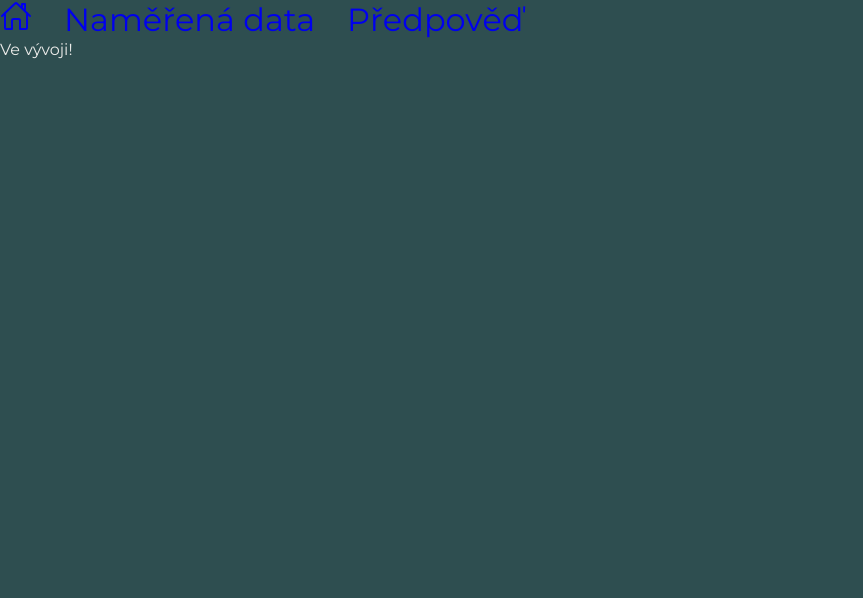
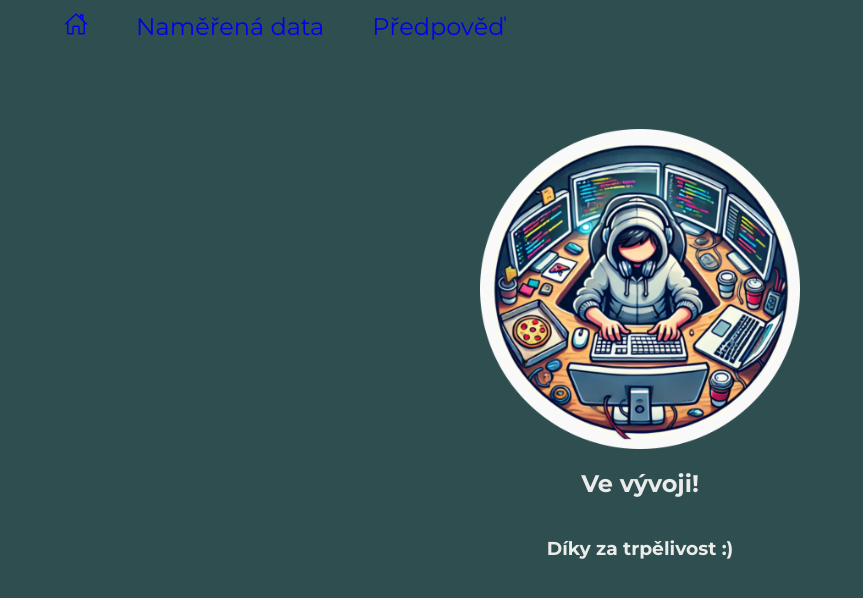
Before and after one commit to baraHer/CO2-measuring-unit, a React (Create React App) app in the folder co2-measuring-unit/: page /data in a window 1280 px wide. Shown: the top 598 px of the page, without its empty margins (0-863 px from the left). Built offline with nearby package versions, Linux system fonts and the light colour scheme.

Commit message:
404 page, provisional data visualization page (in development), styling

```diff
--- a/co2-measuring-unit/src/App.js
+++ b/co2-measuring-unit/src/App.js
@@ -5,23 +5,26 @@ import { BrowserRouter, Routes, Route } from 'react-router-dom';
 import MainPage from "./pages/MainPage";
 import ForecastPage from "./pages/ForecastPage";
 import ClimateDataPage from "./pages/ClimateDataPage";
+import ErrorPage from "./pages/ErrorPage";
 
 import Header from "./components/Header";
 import Footer from "./components/Footer";
 
 function App() {
   return (
+    <BrowserRouter>
         <div className="App">
-      <BrowserRouter>
               <Header />
               <Routes>
                   <Route path='/' element={<MainPage />} />
                   <Route path='/data' element={<ClimateDataPage />} />
                   <Route path='/predpoved' element={<ForecastPage />} />
+                  <Route path='*' element={<ErrorPage />} />
               </Routes>
               <Footer />
+
+        </div>
     </BrowserRouter>
-    </div>
   );
 }
 
--- a/co2-measuring-unit/src/components/FactTabs.css
+++ b/co2-measuring-unit/src/components/FactTabs.css
@@ -0,0 +1,4 @@
+.fact-tab-btns {
+    display: flex;
+    gap: 16px;
+}
--- a/co2-measuring-unit/src/components/FactTabs.jsx
+++ b/co2-measuring-unit/src/components/FactTabs.jsx
@@ -13,9 +13,11 @@ const FactTabs = () => {
         <section>
             <h2>Poznej svého tichého spolubydlícího – CO2</h2>
 
-            <button onClick={ () => {setTab(0)} }>Jak fungují měřiče CO2?</button>
-            <button onClick={ () => {setTab(1)} }>Kdy už je CO2 moc?</button>
-            <button onClick={ () => {setTab(2)} }>CO2 v atmosféře</button>
+            <div className='fact-tab-btns'>
+                <button onClick={ () => {setTab(0)} }>Jak fungují měřiče CO2?</button>
+                <button onClick={ () => {setTab(1)} }>Kdy už je CO2 moc?</button>
+                <button onClick={ () => {setTab(2)} }>CO2 v atmosféře</button>
+            </div>
 
             <OneFactTab title={title} text={text} image={image} description={description}/>
         </section>
--- a/co2-measuring-unit/src/components/Header.css
+++ b/co2-measuring-unit/src/components/Header.css
@@ -1,13 +1,14 @@
 .nav-links-box {
     display: flex;
-    gap: 2rem;
+    margin-left: calc(5% - 24px);
 }
 
 .nav-links-box > a {
-    font-size: 2rem;
+    font-size: 1.5rem;
     text-decoration: none;
+    padding: 12px 24px;
 }
 
-.nav-links-box > a:focus {
+.nav-links-box > a:focus, .nav-links-box > a:visited {
     color: antiquewhite;
 }
--- a/co2-measuring-unit/src/components/OneFactTab.css
+++ b/co2-measuring-unit/src/components/OneFactTab.css
@@ -6,4 +6,8 @@
 
 .fact-tab-box {
     display: flex;
+    margin: 16px 0;
+    padding: 16px;
+    background-color: #213A3D;
+    border-radius: 16px;
 }
--- a/co2-measuring-unit/src/index.css
+++ b/co2-measuring-unit/src/index.css
@@ -26,3 +26,25 @@ code {
 section {
   padding: 0 5%;
 }
+
+button {
+  color: #ECECEA;
+  background-color: #213A3D;
+  font-size: 1rem;
+  font-weight: bold;
+  border-radius: 16px;
+  padding: 16px;
+  border: none;
+}
+
+.error-page, .provisional {
+  height: 600px;
+  display: flex;
+  flex-direction: column;
+  justify-content: center;
+  align-items: center;
+}
+
+.error-page > img, .provisional > img {
+  width: 320px;
+}
--- a/co2-measuring-unit/src/pages/ClimateDataPage.jsx
+++ b/co2-measuring-unit/src/pages/ClimateDataPage.jsx
@@ -1,7 +1,11 @@
+import imgDevelopment from '../img/development.png'
+
 const ClimateDataPage = () => {
     return (
-        <div>
-            Ve vývoji!
+        <div className='provisional'>
+            <img src={imgDevelopment} alt='vývojář'/>
+            <h2>Ve vývoji!</h2>
+            <h3>Díky za trpělivost :)</h3>
         </div>
     );
 };
--- /dev/null
+++ b/co2-measuring-unit/src/pages/ErrorPage.jsx
@@ -0,0 +1,13 @@
+import img404 from '../img/404.png'
+const ErrorPage = () => {
+    return (
+        <div className='error-page'>
+            <img src={img404} alt={'404'}/>
+            <h2>Jejda!</h2>
+            <h3>Tato stránka neexistuje.</h3>
+            <button>Vrať se domů!</button>
+        </div>
+    );
+};
+
+export default ErrorPage;
```
Also changed, not shown: co2-measuring-unit/src/img/404.png (added), co2-measuring-unit/src/img/development.png (added). Lines whose indentation alone changed are shown as unchanged.
